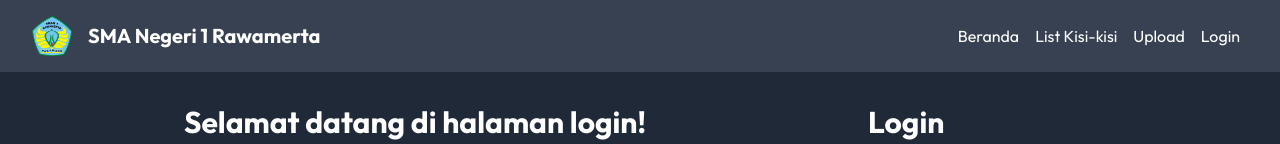
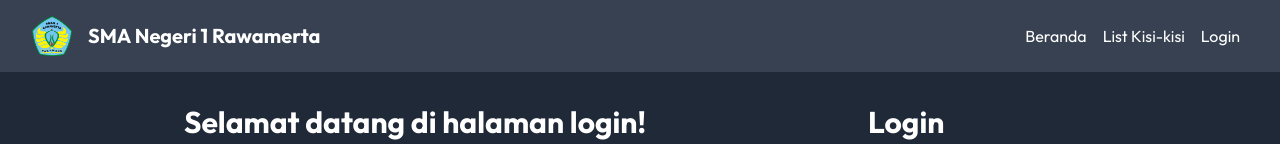
Before and after one commit to mrh275/kisi-kisi, a Vue app: page /login in a window 1280 px wide. Shown: the top 144 px of the page. Built offline with nearby package versions, Linux system fonts and the light colour scheme.

Commit message:
added condition checking if user logged in for upload menu

```diff
--- a/src/components/layouts/Header.vue
+++ b/src/components/layouts/Header.vue
@@ -15,7 +15,7 @@
       <li class="nav-list">
         <router-link to="/daftar-kisi-kisi" class="nav-link"><fa icon="book" size="xl" class="menu-icon" />List Kisi-kisi</router-link>
       </li>
-      <li class="nav-list">
+      <li class="nav-list" v-if="token">
         <router-link to="/upload-kisi-kisi" class="nav-link"><fa icon="upload" size="xl" class="menu-icon" />Upload</router-link>
       </li>
       <li class="nav-list" v-if="!token">
```
